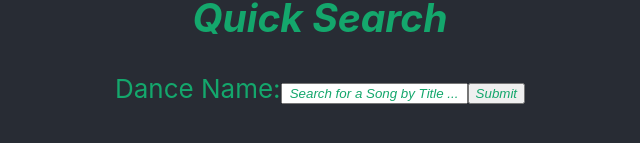
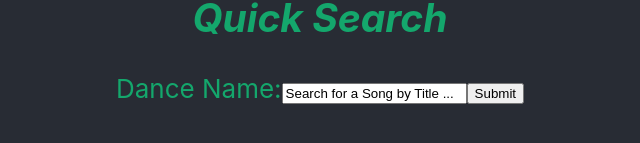
Before and after one commit to SinbadTheSailor4536/CS564Danceability, a React (Create React App) app in the folder packages/react-scripts/template/: page / in a window 1280 px wide. Shown: the part 475-618 px from the top of the page, without its empty margins (320-960 px from the left). Built offline with nearby package versions, Linux system fonts and the light colour scheme.

Commit message:
Styled the input field and its submit button separately

```diff
--- a/packages/react-scripts/template/src/components/SearchBar.js
+++ b/packages/react-scripts/template/src/components/SearchBar.js
@@ -25,12 +25,13 @@ class SearchBar extends React.Component {
         <label>
           Dance Name:
           <input
+            class="input-field"
             type="text"
             value={this.state.value}
             onChange={this.handleChange}
           />
         </label>
-        <input type="submit" value="Submit" />
+        <input class="submit-button" type="submit" value="Submit" />
       </form>
     );
   }
--- a/packages/react-scripts/template/src/styleSheets/SearchBar.css
+++ b/packages/react-scripts/template/src/styleSheets/SearchBar.css
@@ -1,11 +1,19 @@
 label {
   color: #14a76c;
+  background-color: #282c34;
 }
 
-input {
+input-field {
   text-align: center;
   font-style: italic;
   color: #14a76c;
+  background-color: #ffffff;
+}
+
+submit-button {
+  font-weight: bold;
+  color: #14a76c;
+  background-color: #282c34;
 }
 
 form {
```
